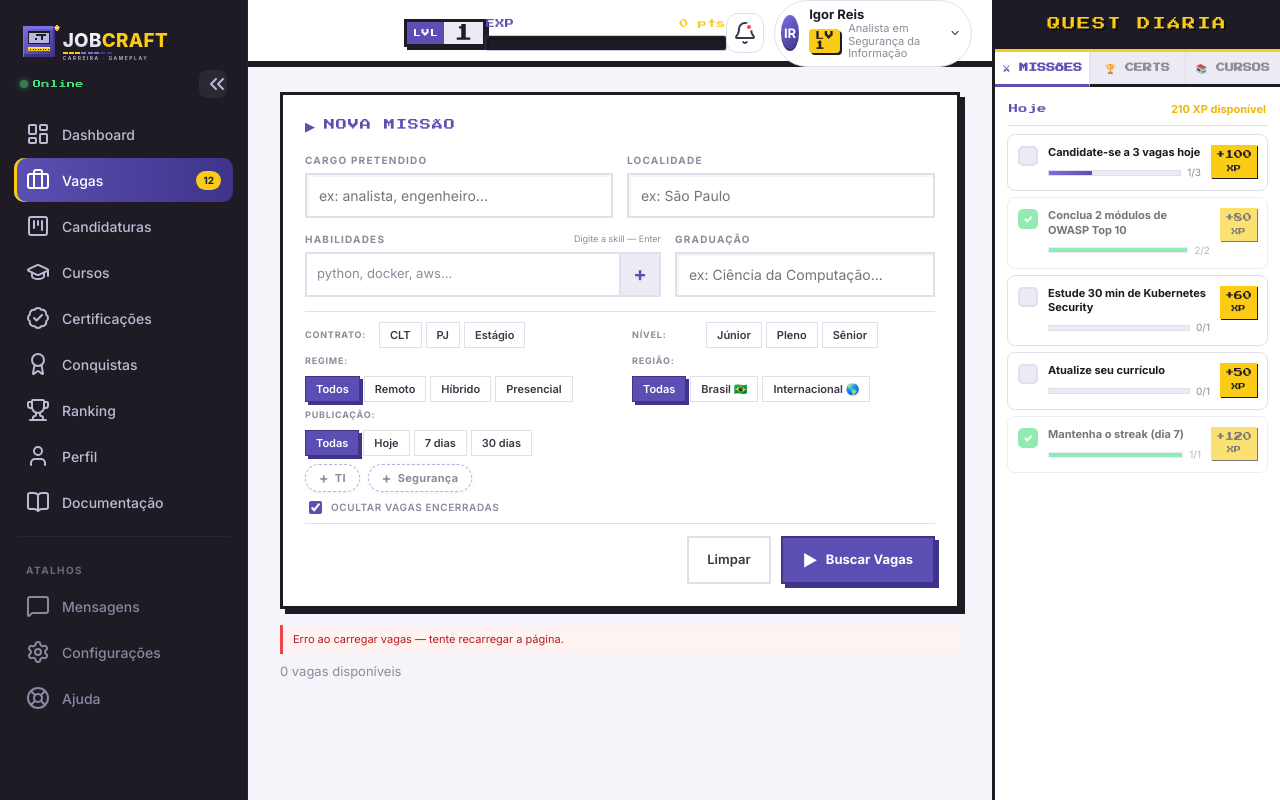
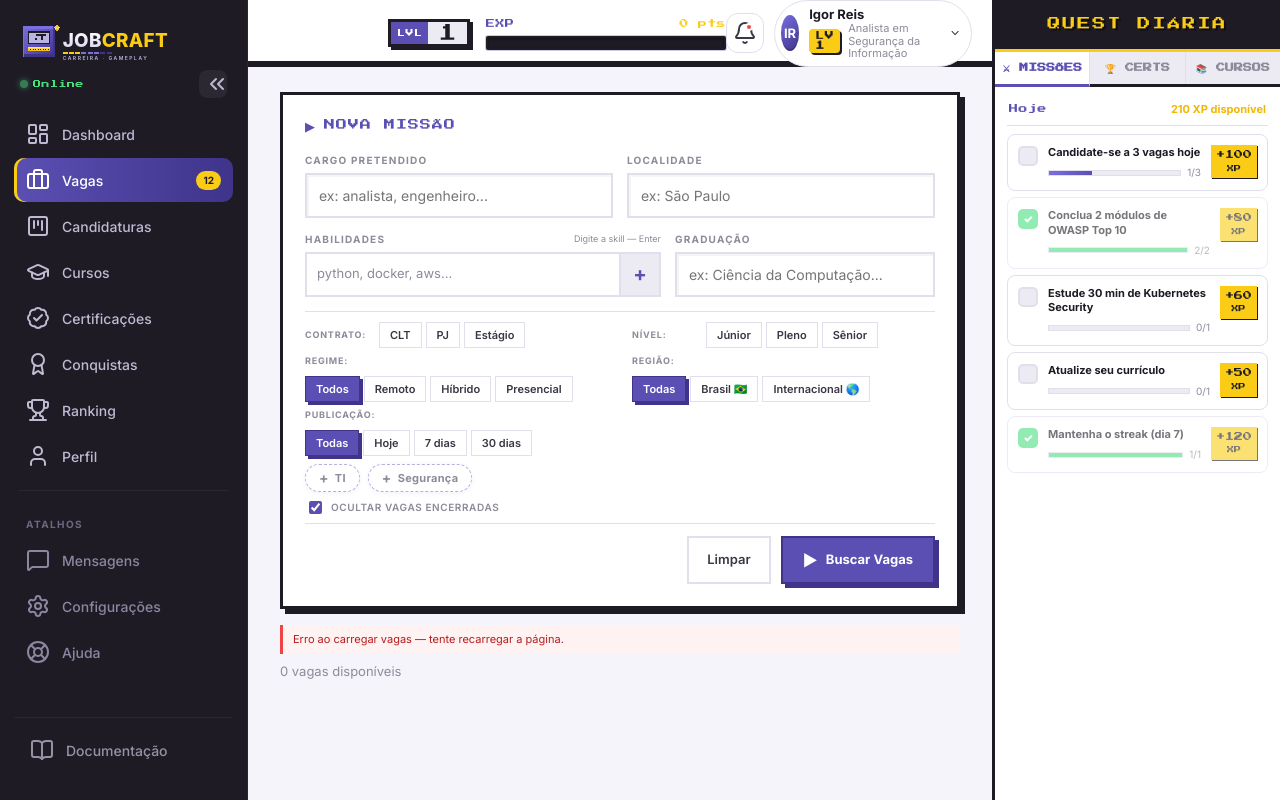
Before and after one commit to igorrniemietz/jobcraft, a website: page public/index.html in a window 1280 px wide. Drawn offline with nearby package versions, Linux system fonts and the light colour scheme; no server answers.

Commit message:
fix: docs no rodapé do sidebar + espaçamento level-badge/xp-bar
- Documentação movida para .sb-bottom (cola no fundo do sidebar com borda separadora)
- .tb-center recebe gap:16px entre o badge de level e a barra de XP

Co-Authored-By: Claude Sonnet 4.6 <noreply@anthropic.com>

```diff
--- a/public/index.html
+++ b/public/index.html
@@ -33,7 +33,6 @@
       <a class="nav-item" data-route="#/achievements">  <i data-lucide="award"></i><span>Conquistas</span></a>
       <a class="nav-item" data-route="#/leaderboard">   <i data-lucide="trophy"></i><span>Ranking</span></a>
       <a class="nav-item" data-route="#/profile">       <i data-lucide="user"></i><span>Perfil</span></a>
-      <a class="nav-item" data-route="#/docs">         <i data-lucide="book-open"></i><span>Documentação</span></a>
     </nav>
 
     <div class="nav-divider"></div>
@@ -44,6 +43,12 @@
       <a class="nav-item ghost"><i data-lucide="settings"></i><span>Configurações</span></a>
       <a class="nav-item ghost"><i data-lucide="life-buoy"></i><span>Ajuda</span></a>
     </nav>
+
+    <div class="sb-bottom">
+      <a class="nav-item nav-item-docs" data-route="#/docs">
+        <i data-lucide="book-open"></i><span>Documentação</span>
+      </a>
+    </div>
 
   </aside>
 
--- a/public/styles.css
+++ b/public/styles.css
@@ -161,6 +161,15 @@ body.sb-collapsed .brand-online { display: none; }
   color: #6E6880; padding: 14px 12px 6px; font-weight: 700;
 }
 .nav-divider { height: 1px; background: #2A2532; margin: 12px 4px; }
+
+.sb-bottom {
+  margin-top: auto;
+  padding: 10px 4px;
+  border-top: 1px solid #2A2532;
+}
+.nav-item-docs { color: var(--text-mut); opacity: .75; }
+.nav-item-docs:hover { opacity: 1; }
+body.sb-collapsed .sb-bottom span { display: none; }
 
 .nav { display: flex; flex-direction: column; gap: 2px; }
 .nav-item {
@@ -827,7 +836,7 @@ h3 { font-size: 16px; font-weight: 700; }
    HUD Topbar
    ============================================================ */
 .tb-left  { display: flex; align-items: center; gap: 12px; justify-self: start; }
-.tb-center { display: flex; align-items: center; justify-self: center; }
+.tb-center { display: flex; align-items: center; gap: 16px; justify-self: center; }
 .tb-right { display: flex; align-items: center; gap: 10px; justify-self: end; }
 
 .hud-level-badge {
```
